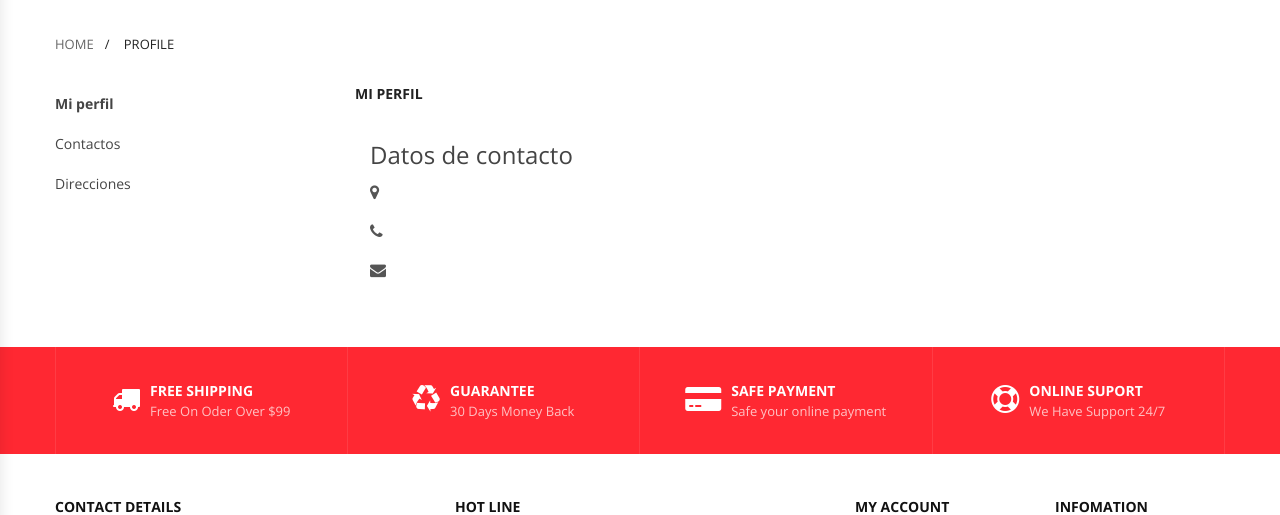
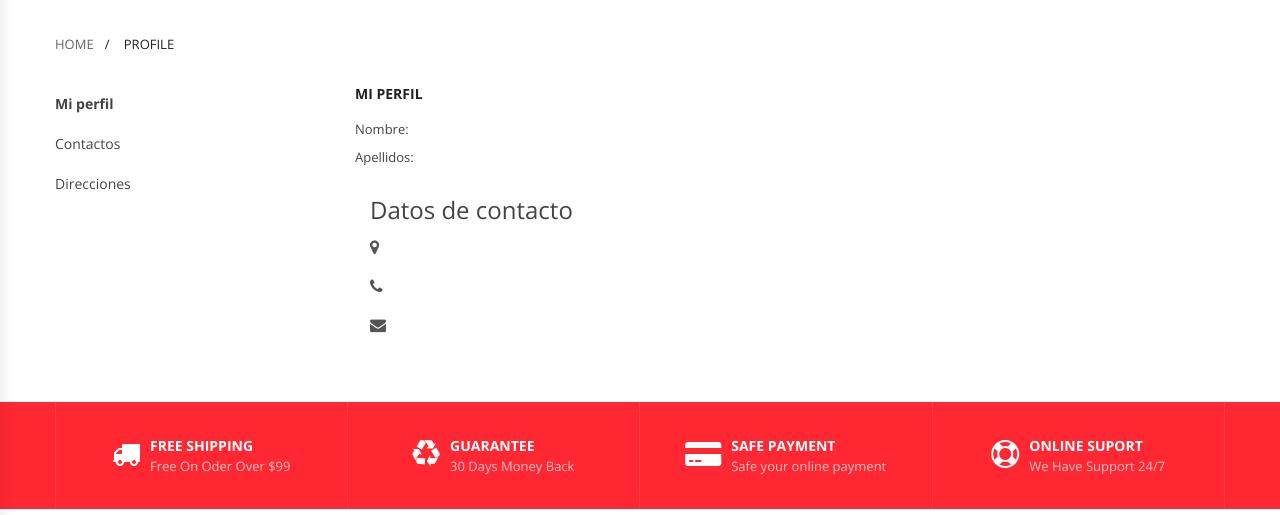
Before and after one commit to ealmarales/ensoftme_market_place, a Django app: page /users/profile in a window 1280 px wide. Shown: the part 214-729 px from the top of the page. Run offline with Django 4.2, Linux system fonts and the light colour scheme; some libraries are stand-ins or nearby versions.

Commit message:
styling user profile template

```diff
--- a/apps/market/templates/market/profile/profile.html
+++ b/apps/market/templates/market/profile/profile.html
@@ -21,7 +21,9 @@
 
 {% block profile_content %}
     <div class="detail-info">
-        <h2 class="product-name">{{ request.user.get_full_name }}</h2>
+        <p class="contact-txt">{% trans "Nombre" %}: {{ request.user.first_name | default:"" }}</p>
+
+        <p class="contact-txt">{% trans "Apellidos" %}: {{ request.user.last_name | default:"" }}</p>
 
         <div class="col-lg-8 col-sm-8 col-md-8 col-xs-12">
             <div class="wrap-footer-item">
@@ -31,15 +33,15 @@
                         <ul>
                             <li>
                                 <i class="fa fa-map-marker" aria-hidden="true"></i>
-												<p class="contact-txt">{{ request.user.profile.address }}</p>
+                                <p class="contact-txt">{{ request.user.profile.address|default:"" }}</p>
                             </li>
                             <li>
                                 <i class="fa fa-phone" aria-hidden="true"></i>
-												<p class="contact-txt">{{ request.user.profile.phone_number }}</p>
+                                <p class="contact-txt">{{ request.user.profile.phone_number|default:"" }}</p>
                             </li>
                             <li>
                                 <i class="fa fa-envelope" aria-hidden="true"></i>
-												<p class="contact-txt">{{ request.user.email }}</p>
+                                <p class="contact-txt">{{ request.user.email|default:"" }}</p>
                             </li>
                         </ul>
                     </div>
```
Lines whose indentation alone changed are shown as unchanged.
